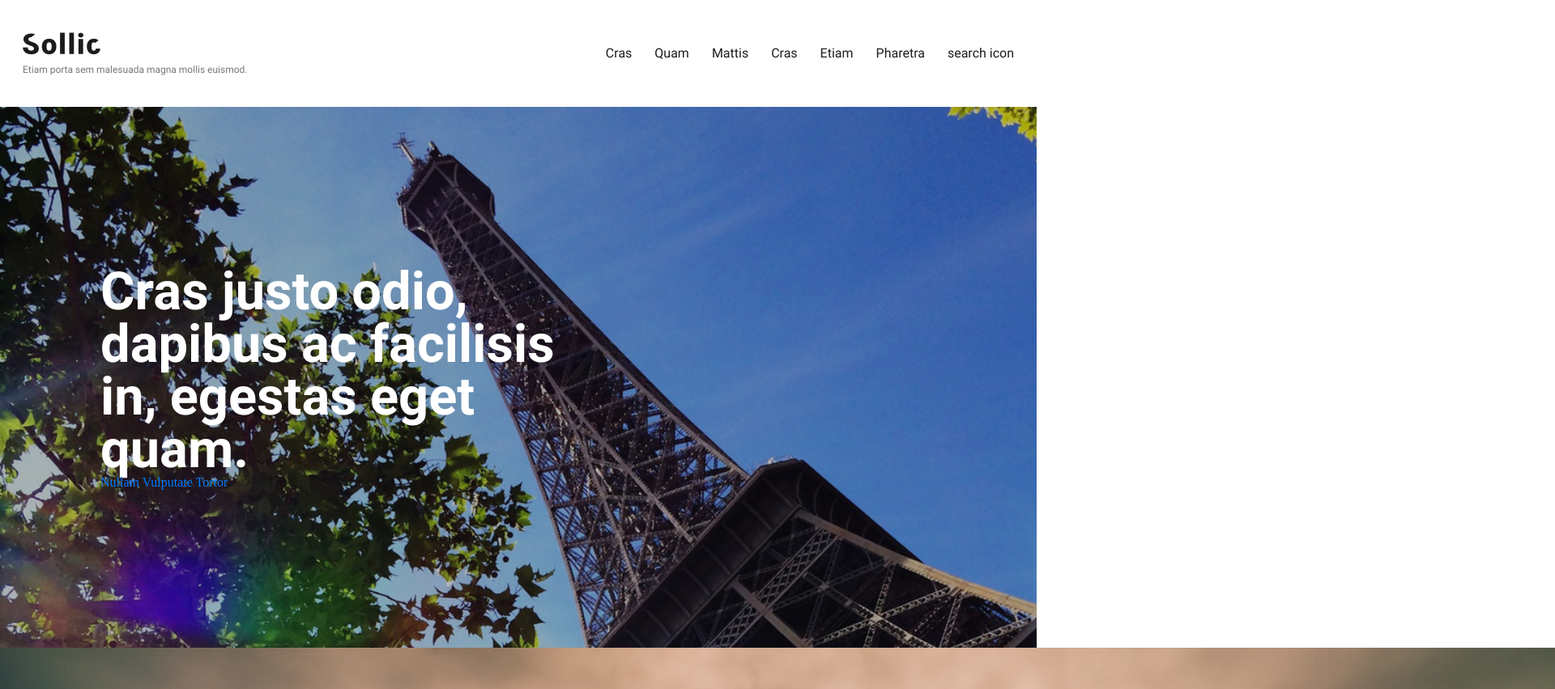
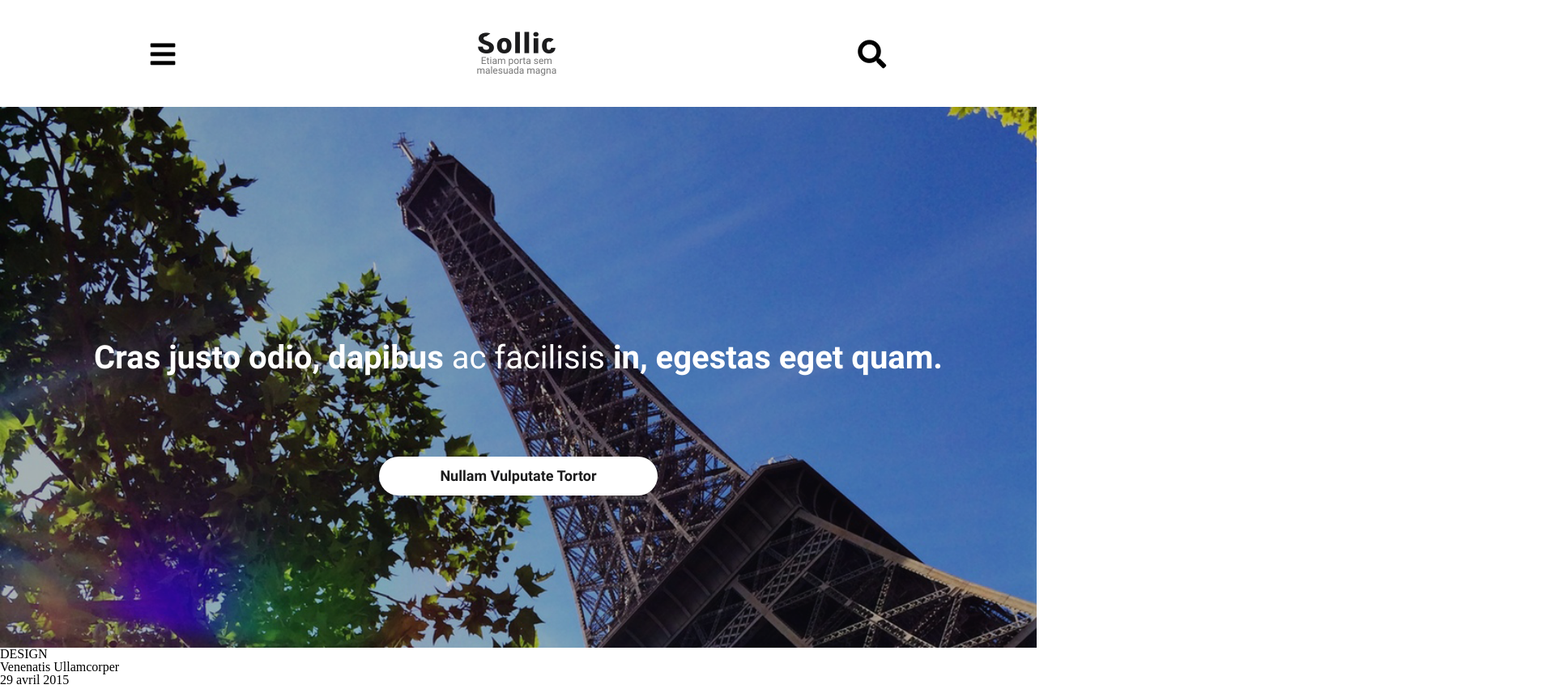
Before and after one commit to TristanLemire/Colorz, a website built with Parcel: page src/index.html in a window 1280 px wide. Shown: the top 851 px of the page at 81% size, 1920 px wide, since content can reach past the window. Built offline with nearby package versions, Linux system fonts and the light colour scheme.

Commit message:
commit 3

```diff
--- a/src/assets/scss/blocs/header.scss
+++ b/src/assets/scss/blocs/header.scss
@@ -1,25 +1,60 @@
+// header {
+//   display: flex;
+//   justify-content: space-between;
+//   align-items: center;
+//   height: 132px;
+//   width: 100%;
+//   position: fixed;
+//   top: 0;
+//   .header__logo {
+//     margin-left: 28px;
+
+//     img {
+//       margin-bottom: 10px;
+//     }
+//   }
+
+//   .header__nav {
+//     .header__nav__ul{
+//       display: flex;
+//       li {
+//         margin-right: 28px;
+//       }
+//     }
+//   }
+
+//   @media (min-width: 1000px) {
+
+//   }
+// }
+
 header {
+  height: 132px;
+  width: 100vw;
   display: flex;
-  justify-content: space-between;
+  justify-content: space-around;
   align-items: center;
-  height: 132px;
-  width: 100%;
   position: fixed;
   top: 0;
+  background-color: white;
+
+  i {
+    font-size: 35px;
+  }
+
   .header__logo {
-    margin-left: 28px;
-
-    img {
-      margin-bottom: 10px;
-    }
+    width: 100px;
+    text-align: center;
   }
 
   .header__nav {
-    .header__nav__ul{
-      display: flex;
-      li {
-        margin-right: 28px;
-      }
+
+    .header__nav__ul {
+      position: absolute;
+      top: 0;
+      width: 50%;
+      height: 100vh;
+      left: -50%;
     }
   }
 }
--- a/src/assets/scss/blocs/hero.scss
+++ b/src/assets/scss/blocs/hero.scss
@@ -6,13 +6,17 @@
   display: flex;
   flex-direction: column;
   justify-content: center;
+  align-items: center;
 
   h2 {
-    margin-left: 124px;
-    width: 600px;
+    margin: 8vw
   }
 
+
+
   a {
-    margin-left: 124px;
+    background-color: white;
+    border-radius: 50px;
+    padding: 15px 75px 15px 75px;
   }
 }
--- a/src/assets/scss/global/typography.scss
+++ b/src/assets/scss/global/typography.scss
@@ -18,6 +18,18 @@
 
 .typo__hero__h2 {
   font-family: "Roboto Bold";
-  font-size: 65px;
+  font-size: 40px;
   color: white;
 }
+
+.typo__hero__span {
+  font-family: "Roboto";
+  font-size: 40px;
+  color: white;
+}
+
+.typo__hero__a {
+  font-family: "Roboto Bold";
+  font-size: 18px;
+  color: #1c1c1d;
+}
--- a/src/assets/scss/vendors/reset.scss
+++ b/src/assets/scss/vendors/reset.scss
@@ -1,4 +1,4 @@
-html, body, div, span, h1, h2,
+html, body, div, h1, h2,
 h3, h4, h5, h6, p, a, img, ol,
 ul, li, article, aside, figure,
 footer, header, nav, section{
--- a/src/index.html
+++ b/src/index.html
@@ -5,15 +5,15 @@
     <meta name="viewport" content="width=device-width, initial-scale=1.0" />
     <meta http-equiv="X-UA-Compatible" content="ie=edge" />
     <title>Document</title>
-    <link rel="stylesheet" href="https://stackpath.bootstrapcdn.com/bootstrap/4.3.1/css/bootstrap.min.css" integrity="sha384-ggOyR0iXCbMQv3Xipma34MD+dH/1fQ784/j6cY/iJTQUOhcWr7x9JvoRxT2MZw1T" crossorigin="anonymous">
-    <script src="https://stackpath.bootstrapcdn.com/bootstrap/4.3.1/js/bootstrap.min.js" integrity="sha384-JjSmVgyd0p3pXB1rRibZUAYoIIy6OrQ6VrjIEaFf/nJGzIxFDsf4x0xIM+B07jRM" crossorigin="anonymous"></script>
     <link rel="stylesheet" href="./assets/scss/style.scss" />
+    <link rel="stylesheet" href="https://use.fontawesome.com/releases/v5.8.1/css/all.css" integrity="sha384-50oBUHEmvpQ+1lW4y57PTFmhCaXp0ML5d60M1M7uH2+nqUivzIebhndOJK28anvf" crossorigin="anonymous">
   </head>
   <body>
     <header>
+      <i class="fas fa-bars"></i>
       <div class="header__logo">
           <img src="./assets/img/Sollic_noire.png" alt="" />
-          <p class="typo__logo--header">Etiam porta sem malesuada magna mollis euismod.</p>
+          <p class="typo__logo--header">Etiam porta sem malesuada magna</p>
       </div>
 
       <nav class="header__nav">
@@ -24,20 +24,20 @@
           <li><a href="" class="typo__nav">Cras</a></li>
           <li><a href="" class="typo__nav">Etiam</a></li>
           <li><a href="" class="typo__nav">Pharetra</a></li>
-          <li><a href="" class="typo__nav">search icon</a></li>
         </ul>
+        <i class="fas fa-search"></i>
       </nav>
     </header>
 
     <main>
       <section class="hero">
-        <h2 class="typo__hero__h2">Cras justo odio, dapibus ac facilisis in, egestas eget quam.</h2>
-        <a href="">Nullam Vulputate Tortor </a>
+        <h2 class="typo__hero__h2">Cras justo odio, dapibus <span class="typo__hero__span">ac facilisis</span> in, egestas eget quam.</h2>
+        <a href="" class="typo__hero__a">Nullam Vulputate Tortor </a>
       </section>
 
       <section>
         <article>
-          <img src="./assets/img/photo-1434472007488-8d47f604f644.jpeg" alt="" />
+          <!-- <img src="./assets/img/photo-1434472007488-8d47f604f644.jpeg" alt="" /> -->
           <h3>DESIGN</h3>
           <h2>Venenatis Ullamcorper</h2>
           <p>29 avril 2015</p>
@@ -54,7 +54,7 @@
         </article>
 
         <article>
-          <img src="./assets/img/photo-1439723680580-bfd9d28ef9b6.jpeg" alt="" />
+          <!-- <img src="./assets/img/photo-1439723680580-bfd9d28ef9b6.jpeg" alt="" /> -->
           <h3>DESIGN</h3>
           <h2>Venenatis Ullamcorper</h2>
           <p>29 avril 2015</p>
@@ -71,7 +71,7 @@
         </article>
 
         <article>
-          <img src="./assets/img/photo-1442589031151-61d5645469d7.jpeg" alt="" />
+          <!-- <img src="./assets/img/photo-1442589031151-61d5645469d7.jpeg" alt="" /> -->
           <h3>DESIGN</h3>
           <h2>Venenatis Ullamcorper</h2>
           <p>29 avril 2015</p>
@@ -142,7 +142,7 @@
 
     <footer>
       <div>
-        <img src="./assets/img/Sollic.png" alt="" />
+        <!-- <img src="./assets/img/Sollic.png" alt="" /> -->
         <p class="typo__logo--footer">Etiam porta sem malesuada magna mollis euismod.</p>
       </div>
 
```
